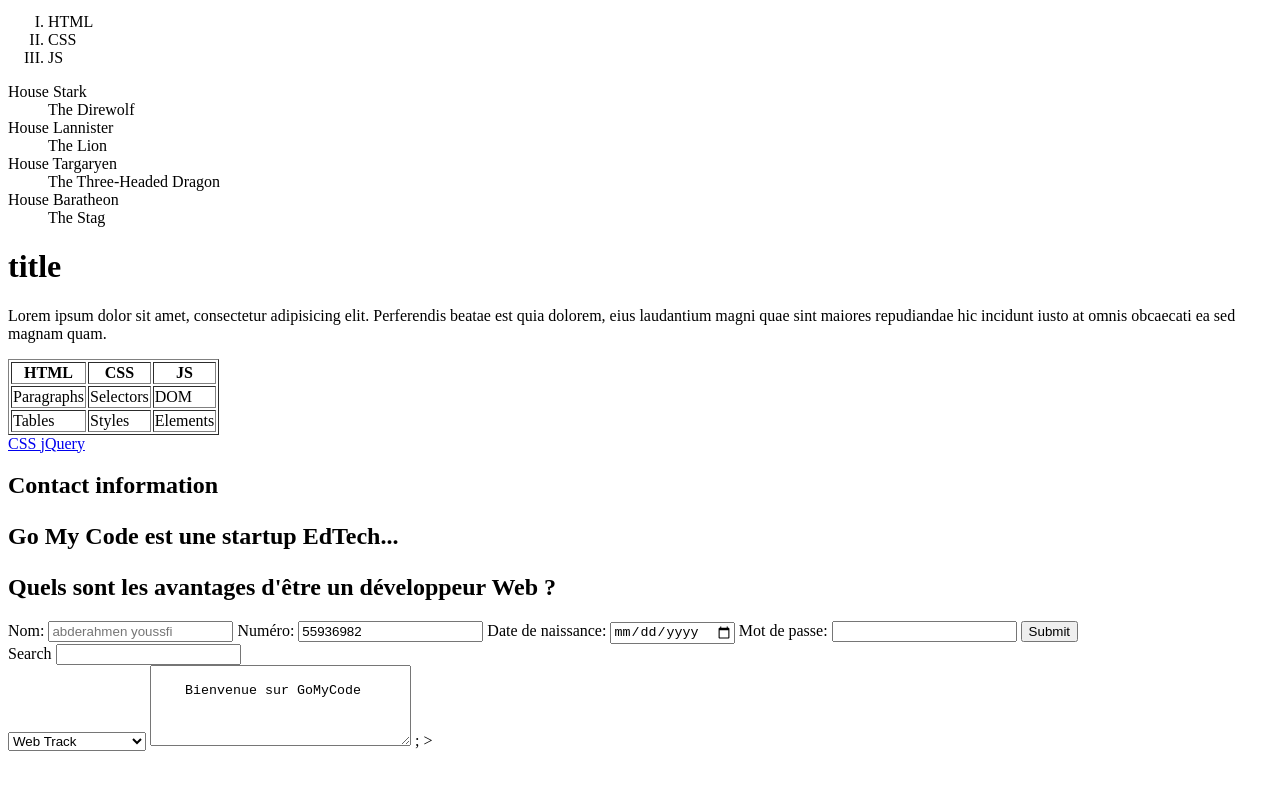
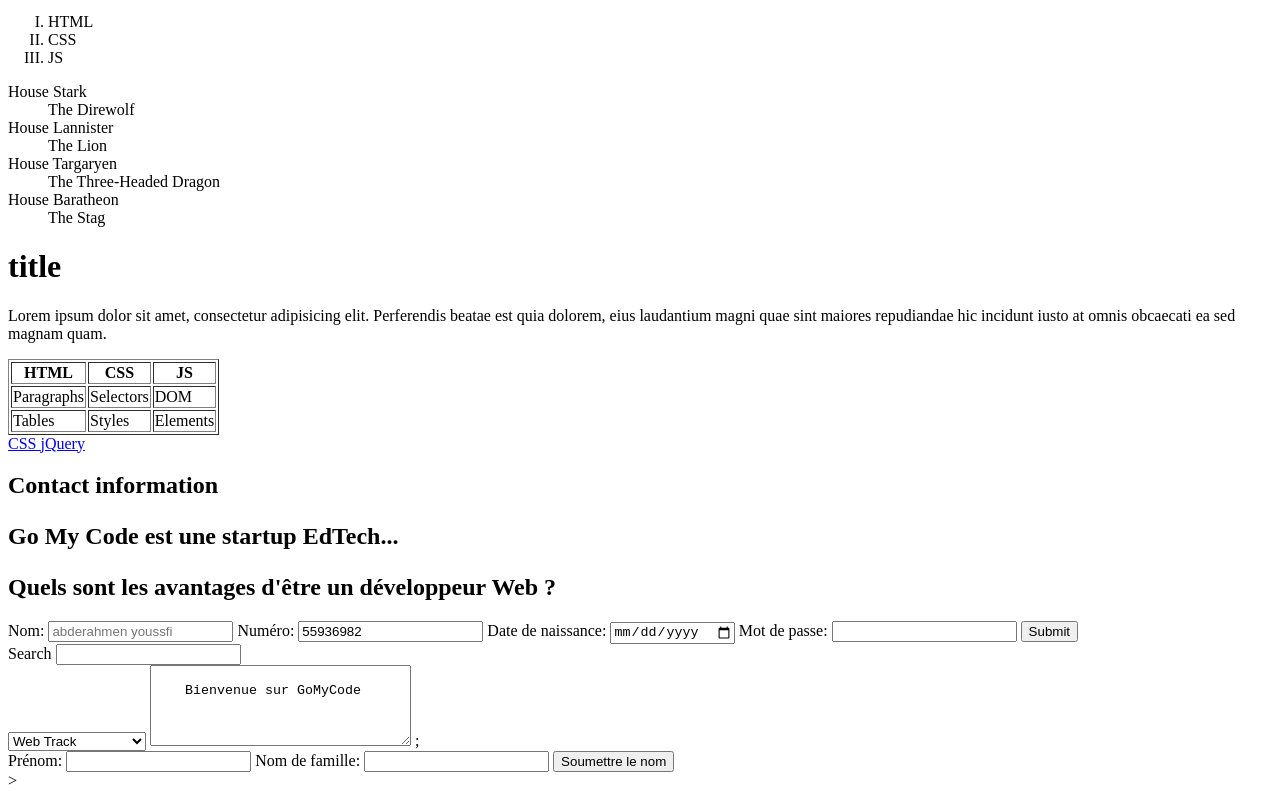
Before and after one commit to ABDERAHMEN609/learn-html, a plain HTML site: page index.html in a window 1280 px wide. Shown: the part 1223-2021 px from the top of the page. Before the commit the page ends 1982 px from the top, so only its background shows below. Drawn offline with Linux system fonts and the light colour scheme.

```diff
--- a/index.html
+++ b/index.html
@@ -191,6 +191,22 @@
     Bienvenue sur GoMyCode
 
 </textarea> ;
+<form>
+
+  <label>Prénom:</label>
+
+  <input type="text" name="ABDERAHMEN" />
+  Nom de famille:</label>
+
+  <input type="text" name="YOUSSFI" id="YOUSSFI"  />
+ <!-- Ce bouton soumettra le formulaire, entraînant la redirection de la page -->
+
+ <button type="submit">Soumettre le nom</button>
+
+</form>
+
+
+
 
 
 </body>>
```
